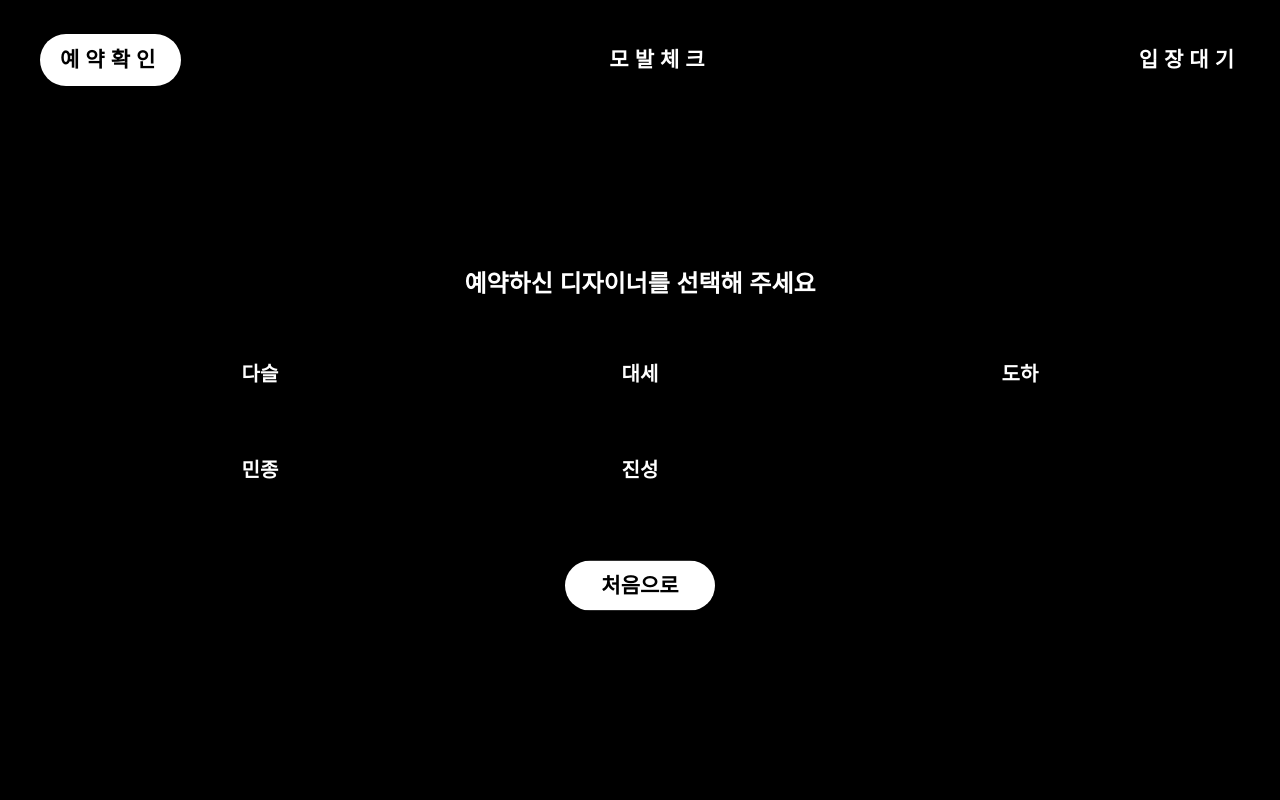
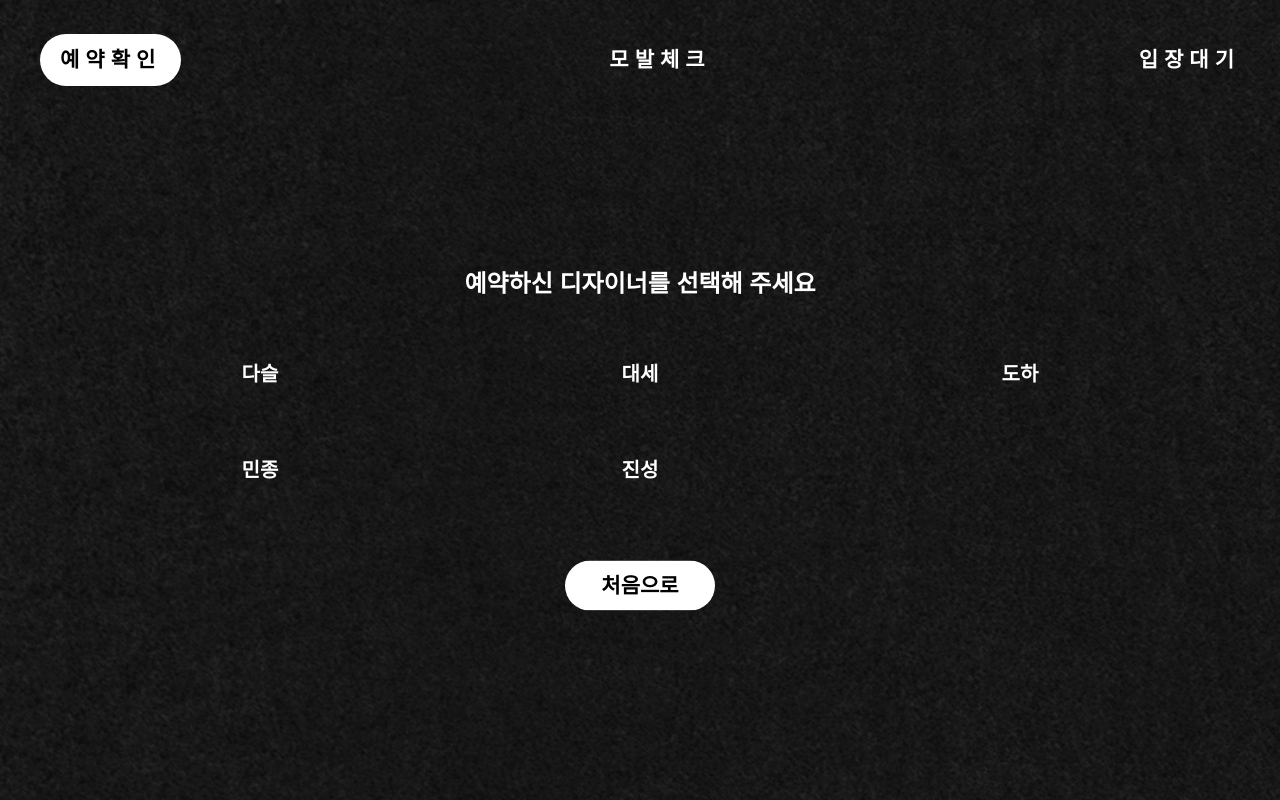
Before and after one commit to AidenSanghoPark/torso_next, a Next.js app: page /step in a window 1280 px wide. Built offline with nearby package versions, Linux system fonts and the light colour scheme; a web font is replaced by a local one.

Commit message:
fix:배경변경

```diff
--- a/app/page.js
+++ b/app/page.js
@@ -37,7 +37,8 @@ const GlobalStyle = createGlobalStyle`
   body {
     font-family: 'Pretendard', sans-serif;
     margin: 0;
-    background-color: #000;
+    background: url('/assets/bg_main_1080.png') no-repeat center center fixed;
+    background-size: cover;
     color: #fff;
   }
 
@@ -119,7 +120,7 @@ export default function Home() {
 
               <div className="help">
                 <Step1Button />
-                <p>환영합니다. 토르소포맨 홍대상수점입니다.</p>
+                <p>환영합니다. 토르소포맨 홍대 합정점 입니다.</p>
                 <p>
                   도움이 필요하시면{" "}
                   <strong className="underline" onClick={handleHelpClick}>
--- a/styles/common.css
+++ b/styles/common.css
@@ -347,7 +347,9 @@ button.active {
   left: 50%;
   width: 100vw;
   height: 100vh;
-  background: linear-gradient(rgba(0, 0, 0, 1), rgba(0, 0, 0, 0.7), rgba(0, 0, 0, 0));
+  /* background: linear-gradient(rgba(0, 0, 0, 1), rgba(0, 0, 0, 0.7), rgba(0, 0, 0, 0)); */
+  background: url("/assets/bg_sub_1080.png") no-repeat center center fixed;
+  background-size: cover;
   transform: translate(-50%, -50%);
 }
 
```
Also changed, not shown: public/assets/bg_main_1080.png (added), public/assets/bg_sub_1080.png (added).
